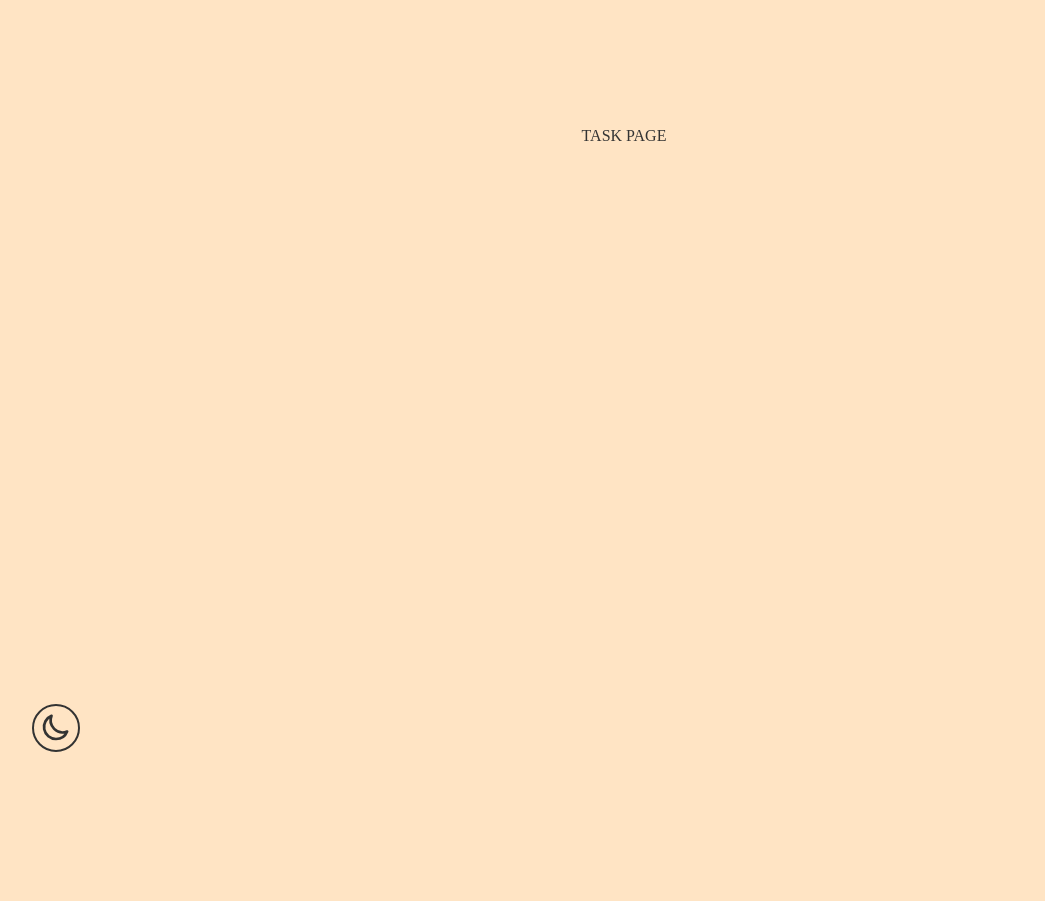
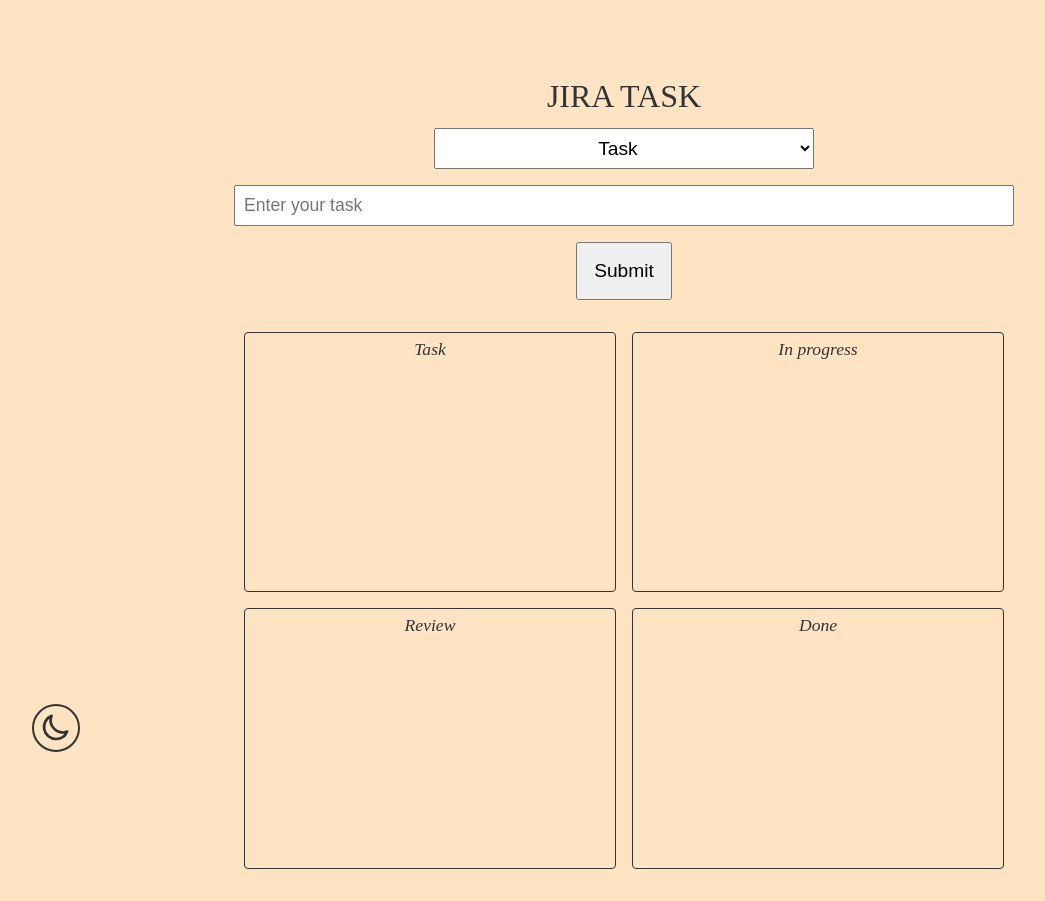
Before and after one commit to tyomhk2015/react_challenge, a React (Create React App) app: page /react_challenge/task in a window 1280 px wide. Shown: the whole page, without its empty margins (16-1061 px from the left). Before the commit the page ends 800 px from the top, so only its background shows below. Built offline with nearby package versions, Linux system fonts and the light colour scheme.

Commit message:
Adapting to Recoil

```diff
--- a/package.json
+++ b/package.json
@@ -14,9 +14,11 @@
     "react": "^18.1.0",
     "react-apexcharts": "^1.4.0",
     "react-dom": "^18.1.0",
+    "react-hook-form": "^7.32.1",
     "react-query": "^3.39.1",
     "react-router-dom": "^6.3.0",
     "react-scripts": "5.0.1",
+    "recoil": "^0.7.3",
     "styled-components": "^5.3.5",
     "typescript": "^4.7.3",
     "web-vitals": "^2.1.4"
--- a/src/App.tsx
+++ b/src/App.tsx
@@ -73,8 +73,9 @@
 `;
 
 const Wrapper = styled.div`
-  max-width: 768px;
-  margin: 6rem auto;
+  max-width: 1080px;
+  width: 100%;
+  margin: 3rem auto 0;
   padding: 2rem;
   display: grid;
   place-content: center;
--- /dev/null
+++ b/src/atom.ts
@@ -0,0 +1,47 @@
+import { atom, selector } from "recoil";
+
+export enum Category {
+  task = 'task',
+  in_progress = 'in_progress',
+  review = 'review',
+  done = 'done',
+}
+
+export interface ITaskProp {
+  category: 'task' | 'in_progress' | 'review' | 'done'
+  id: number
+  task: string
+}
+
+export const taskAtom = atom<ITaskProp[]>({
+  key: 'task',
+  default: []
+});
+
+export const taskSelector = selector<ITaskProp[]>({
+  key: 'taskSelector',
+  get: ({get}) => {
+    return get(taskAtom).filter((task)=> task.category === Category.task);
+  }
+});
+
+export const inProgressSelector = selector<ITaskProp[]>({
+  key: 'inProgressSelector',
+  get: ({get}) => {
+    return get(taskAtom).filter((task)=> task.category === Category.in_progress);
+  }
+});
+
+export const reviewSelector = selector<ITaskProp[]>({
+  key: 'reviewSelector',
+  get: ({get}) => {
+    return get(taskAtom).filter((task)=> task.category === Category.review);
+  }
+});
+
+export const doneSelector = selector<ITaskProp[]>({
+  key: 'doneSelector',
+  get: ({get}) => {
+    return get(taskAtom).filter((task)=> task.category === Category.done);
+  }
+});
--- /dev/null
+++ b/src/components/TaskList.tsx
@@ -0,0 +1,32 @@
+import { Category, doneSelector, inProgressSelector, ITaskProp, reviewSelector, taskAtom, taskSelector } from '../atom';
+import { useRecoilState, useRecoilValue, useSetRecoilState } from 'recoil';
+import React from 'react';
+
+interface ITaskList {
+  task: ITaskProp,
+  index: number
+}
+
+const TaskList: React.FC<ITaskList> = ({task, index}) => {
+  const [tasks, setTasks] = useRecoilState(taskAtom);
+  const id = task.id;
+  console.log(id);
+
+  const changeCategory = (event: React.MouseEvent<HTMLElement>) => {
+    console.log(tasks.findIndex((task) => task.id === id));
+  }
+
+  return (
+    <li key={`${task.category}${index}`}>
+      <p>{task.task}</p>
+      <div>
+        {task.category === Category.task ? null : <button onClick={changeCategory}>Task</button>}
+        {task.category === Category.in_progress ? null : <button onClick={changeCategory}>In Progress</button>}
+        {task.category === Category.review ? null : <button onClick={changeCategory}>Review</button>}
+        {task.category === Category.done ? null : <button onClick={changeCategory}>Done</button>}
+      </div>
+    </li>
+  );
+}
+
+export default TaskList;
--- a/src/index.tsx
+++ b/src/index.tsx
@@ -2,6 +2,7 @@
 import ReactDOM from 'react-dom/client';
 import App from './App';
 import { QueryClient, QueryClientProvider } from 'react-query';
+import { RecoilRoot } from 'recoil';
 
 const root = ReactDOM.createRoot(
   document.getElementById('root') as HTMLElement
@@ -10,8 +11,10 @@
 const queryClient = new QueryClient();
 root.render(
   <React.StrictMode>
-    <QueryClientProvider client={queryClient}>
-        <App />
-    </QueryClientProvider>
+    <RecoilRoot>
+      <QueryClientProvider client={queryClient}>
+          <App />
+      </QueryClientProvider>
+    </RecoilRoot>
   </React.StrictMode>
 );
--- a/src/routes/Task.tsx
+++ b/src/routes/Task.tsx
@@ -1,6 +1,154 @@
+import React from 'react';
+import styled from 'styled-components';
+import { useForm } from 'react-hook-form';
+import { ITaskProp, taskAtom, taskSelector, Category, inProgressSelector, reviewSelector, doneSelector } from '../atom';
+import { useRecoilValue, useSetRecoilState } from 'recoil';
+import TaskList from '../components/TaskList';
+
+const TaskWrapper = styled.div`
+  display: flex;
+  flex-direction: column;
+  align-items: center;
+
+  & > h2 {
+    font-size: 2rem;
+  }
+`;
+
+const TaskCategorySelector = styled.select`
+  width: 100%;
+  font-size: 1.2rem;
+  padding: 0.5rem;
+  text-align: center;
+  margin-top: 1rem;
+`
+
+const TaskInput = styled.input.attrs(props => ({type: 'text'}))`
+  width: 200%;
+  padding: 0.5rem;
+  margin-top: 1rem;
+  position: relative;
+  left: 50%;
+  transform: translateX(-50%);
+  font-size: 1.1rem;
+`;
+
+const TaskDisplayWrapper = styled.div`
+  width: 200%;
+  display: grid;
+  grid-template-columns: 1fr 1fr;
+  grid-template-rows: 1fr 1fr;
+  margin-top: 1rem;
+  gap: 1rem;
+  color: ${(props) => props.theme.textColor};
+
+  & h2 {
+    text-align: center;
+    margin-bottom: 0.8rem;
+    font-size: 1.1rem;
+    font-style: italic;
+  }
+
+  & > div {
+    border: 1px solid ${(props) => props.theme.textColor};
+    border-radius: 4px;
+    padding: 0.5rem;
+  }
+
+  & ul {
+    overflow: auto;
+    height: 212px;
+  }
+
+  & li {
+    display: flex;
+    justify-content: space-between;
+    line-height: 2;
+    border-bottom: 1px solid  ${(props) => props.theme.textColor};
+
+    & button:not(:last-of-type) {
+      margin-right: 4px;
+    }
+  }
+`;
+
+const Submit = styled.button`
+  padding: 1rem;
+  margin: 1rem auto;
+  font-size: 1.2rem;
+  display: block;
+`;
+
 const Task = () => {
+  const { register, handleSubmit, setValue } = useForm<ITaskProp>();
+  const setTask = useSetRecoilState(taskAtom);
+  const tasks = useRecoilValue(taskSelector);
+  const inProgressTasks = useRecoilValue(inProgressSelector);
+  const reviewTasks = useRecoilValue(reviewSelector);
+  const doneTasks = useRecoilValue(doneSelector);
+
+  const handleOnValid = (data: ITaskProp) => {
+    setTask((oldTask) => [{...data, id: Date.now()}, ...oldTask]);
+    setValue('task', '');
+  }
+  console.log(tasks);
+
   return (
-    <h2>TASK PAGE</h2>
+    <TaskWrapper>
+      <h2>JIRA TASK</h2>
+
+      <form onSubmit={handleSubmit(handleOnValid)}>
+        <TaskCategorySelector {...register("category")}>
+          <option value={Category.task}>Task</option>
+          <option value={Category.in_progress}>In progress</option>
+          <option value={Category.review}>Review</option>
+          <option value={Category.done}>Done</option>
+        </TaskCategorySelector>
+
+        <TaskInput {...register("task", {required: true})} placeholder='Enter your task' />
+        <Submit>Submit</Submit>
+      </form>
+
+      <TaskDisplayWrapper>
+        <div>
+          <h2>Task</h2>
+          {
+            tasks &&
+              <ul>
+                {tasks.map((task, index) => <TaskList key={`${task.category}${index}`} task={task} index={index}/>)}
+              </ul>
+          }
+        </div>
+        <div>
+          <h2>In progress</h2>
+          {
+            inProgressTasks &&
+              <ul>
+                {inProgressTasks.map((task, index) => <TaskList key={`${task.category}${index}`} task={task} index={index}/>)}
+              </ul>
+          }
+        </div>
+        <div>
+          <h2>Review</h2>
+          {
+            reviewTasks &&
+              <ul>
+                {reviewTasks.map((task, index) => <TaskList key={`${task.category}${index}`} task={task} index={index}/>)}
+              </ul>
+          }
+        </div>
+
+        <div>
+          <h2>Done</h2>
+          {
+            doneTasks &&
+              <ul>
+                {doneTasks.map((task, index) => <TaskList key={`${task.category}${index}`} task={task} index={index}/>)}
+              </ul>
+          }
+        </div>
+      </TaskDisplayWrapper>
+    </TaskWrapper>
   );
 }
 
```
